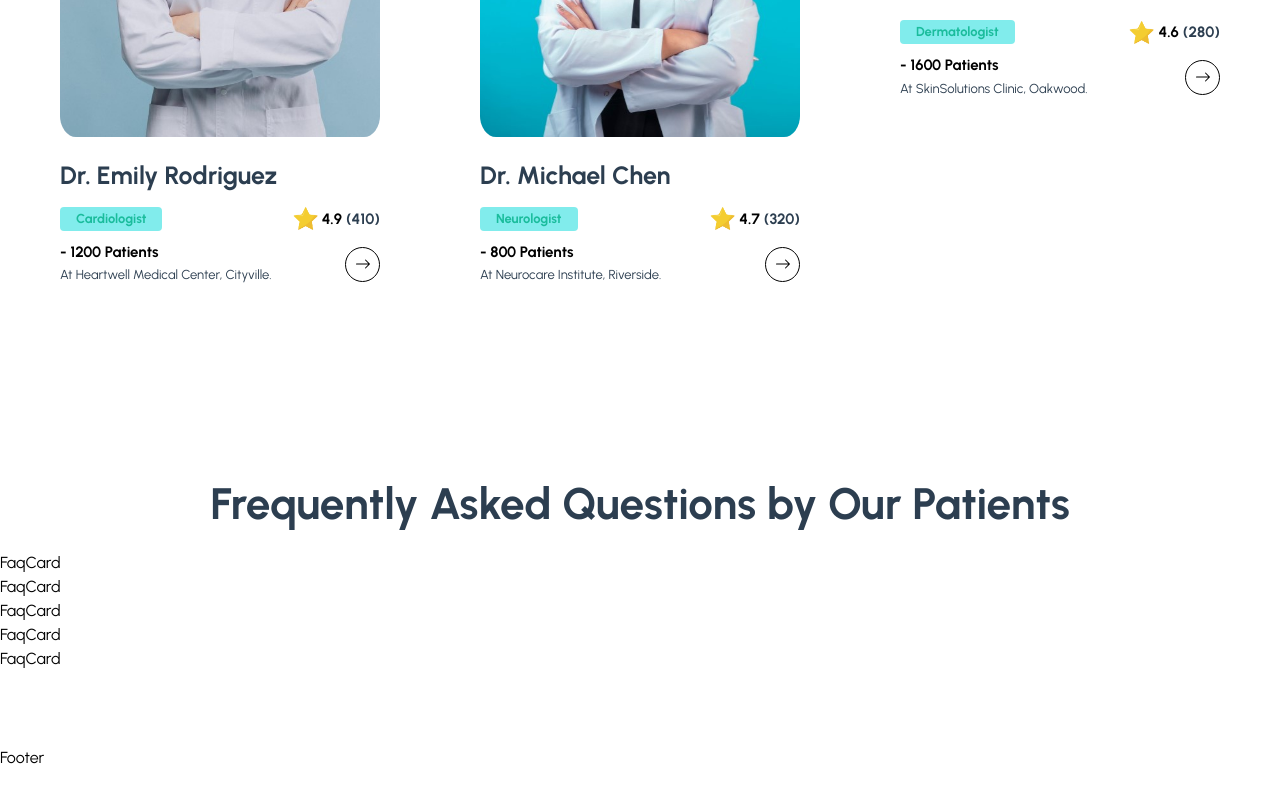
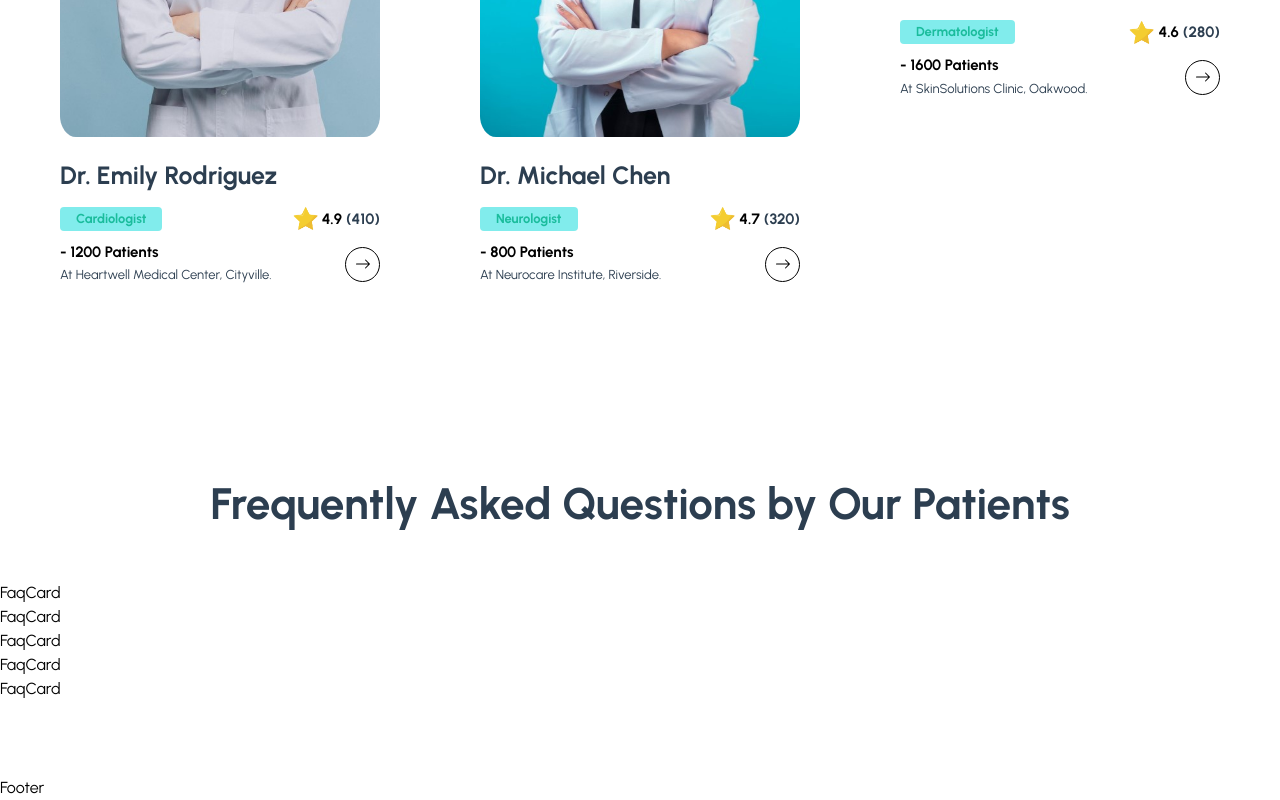
Before and after one commit to RavinduKavinda/doctor-appointment-booking, a React (Vite) app in the folder frontend/: page / in a window 1280 px wide. Shown: the part 4451-5251 px from the top of the page. Before the commit the page ends 5221 px from the top, so only its background shows below. Built offline with nearby package versions, Linux system fonts and the light colour scheme; a web font is replaced by a local one.

Commit message:
FaqList css

```diff
--- a/frontend/src/components/Faq/FaqList.jsx
+++ b/frontend/src/components/Faq/FaqList.jsx
@@ -4,7 +4,7 @@ import FaqCard from './FaqCard';
 
 const FaqList = () => {
   return (
-    <ul className="mt-[20px]">
+    <ul className="mt-[50px]">
         {faqs.map((item, index) =>
             <FaqCard item={item} key={index}/>
         )}
```
